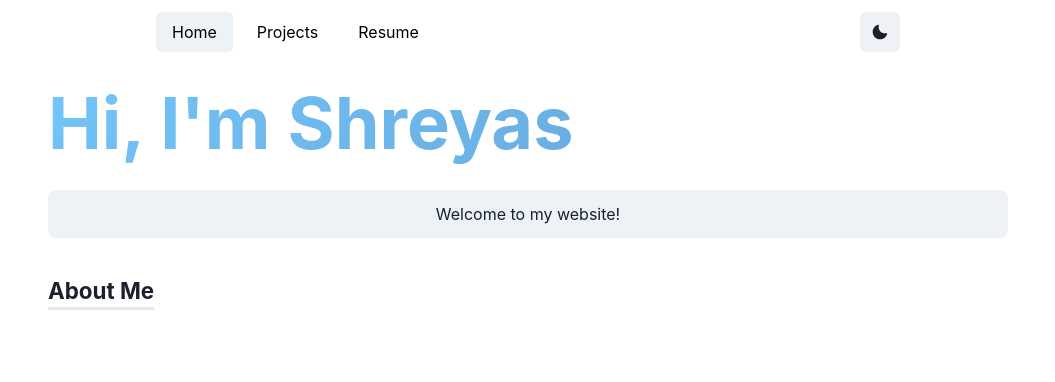
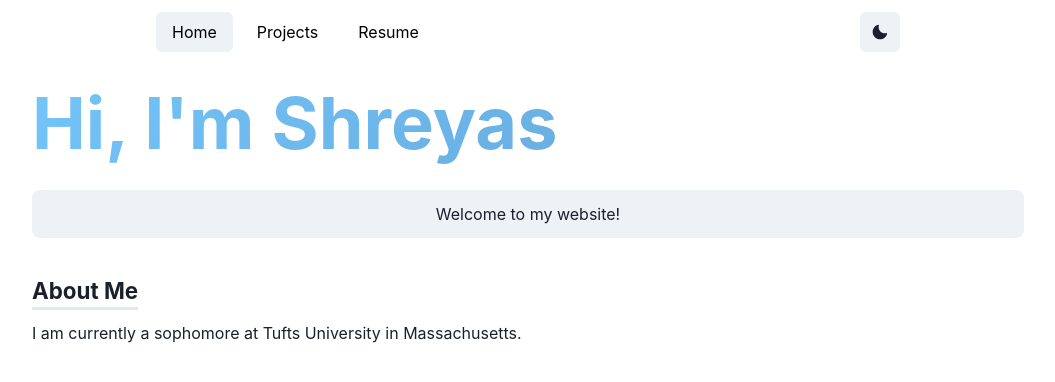
Before and after one commit to shreyasravi320/website, a Next.js app: page / in a window 1280 px wide. Shown: the top 382 px of the page, without its empty margins (112-1167 px from the left). Built offline with nearby package versions, Linux system fonts and the light colour scheme.

Commit message:
Fixed stuff

```diff
--- a/components/layouts/main.js
+++ b/components/layouts/main.js
@@ -12,7 +12,7 @@ const Main = ({ children, router }) => {
 
             <NavBar path={router.asPath}/>
 
-            <Container maxW="container.lg" pt={14}>
+            <Container maxW="container.xl" pt={14}>
                 {children}
             </Container>
         </Box>
--- a/components/slangGridItem.js
+++ b/components/slangGridItem.js
@@ -4,7 +4,7 @@ import { Heading, Box, Text, LinkBox, LinkOverlay, useColorModeValue } from '@ch
 import SlangSVG from "../pages/imgs/slang.svg"
 
 const SlangGridItem = ({ textColor, children }) => (
-    <Box w="100%" textAlign="center">
+    <Box textAlign="center">
         <NextLink href={`/projects/slang`} scroll={false}>
             <LinkBox cursor="pointer">
 
--- a/pages/_app.js
+++ b/pages/_app.js
@@ -1,6 +1,7 @@
 import { ChakraProvider } from "@chakra-ui/provider"
 import Layout from "../components/layouts/main"
 import theme from "../lib/theme"
+import './cursor.css'
 
 const Website = ({ Component, pageProps, router }) => {
     return (
--- /dev/null
+++ b/pages/cursor.css
@@ -0,0 +1,13 @@
+.Typist .Cursor {
+  display: inline-block; }
+  .Typist .Cursor--blinking {
+    opacity: 1;
+    animation: blink 1s linear infinite; }
+
+@keyframes blink {
+  0% {
+    opacity: 1; }
+  50% {
+    opacity: 0; }
+  100% {
+    opacity: 1; } }
--- a/pages/index.js
+++ b/pages/index.js
@@ -3,6 +3,7 @@ import styled from "@emotion/styled"
 import { keyframes } from "@emotion/react"
 import Section from "../components/section"
 import { useEffect } from 'react'
+import Typist from 'react-typist'
 
 const gradient = keyframes`
 from {
@@ -21,16 +22,6 @@ const AnimatedGradientText = styled.h1`
     -webkit-animation: ${gradient} 6s ease-in-out infinite;
 `
 
-// const Blink = styled.h1`
-//     opacity: 1;
-//     animation: blink 1s linear infinite;
-//     @keyframes blink {
-//         0% { opacity:1; }
-//         50% { opacity:0; }
-//         100% { opacity:1; }
-//     }
-// `
-
 const Page = () => {
     useEffect(() => {
         window.scrollTo(0, 0)
@@ -42,21 +33,22 @@ const Page = () => {
                 <Box flexGrow={1}>
                         <Heading as="h2" variant="page-title">
                             <AnimatedGradientText>
-                                {/* <Typist startDelay={500} avgTypingDelay={100}  */}
-                                    {/* className={Blink} */}
-                                    {/* cursor={{hideWhenDone: true, hideWhenDoneDelay: 500}}> */}
-                                    Hi, {/*  <Typist.Delay ms={250}/> */} I&apos;m Shreyas
-                                {/* </Typist> */}
+                                <Typist startDelay={1000} avgTypingDelay={100}
+                                    cursor={{hideWhenDone: true, hideWhenDoneDelay: 2400, blink: true}}>
+                                    Hi, <Typist.Delay ms={250}/> I&apos;m <Typist.Delay ms={50}/> Shreyas
+                                </Typist>
                             </AnimatedGradientText>
                         </Heading>
                 </Box>
             </Box>
 
-            <Box borderRadius="lg" bg={useColorModeValue("gray.100", "gray.900")} p={3} mt={6} mb={10} align="center">
-                Welcome to my website!
-            </Box>
+            <Section delay={3.2}>
+                <Box borderRadius="lg" bg={useColorModeValue("gray.100", "gray.900")} p={3} mt={6} mb={10} align="center">
+                    Welcome to my website!
+                </Box>
+            </Section>
 
-            <Section delay={0.3}>
+            <Section delay={4.2}>
                 <Heading
                     as="h3"
                     variant="section-title"
@@ -64,6 +56,7 @@ const Page = () => {
                 >
                     About Me
                 </Heading>
+                I am currently a sophomore at Tufts University in Massachusetts.
             </Section>
         </Container>
     )
--- a/pages/projects.js
+++ b/pages/projects.js
@@ -22,7 +22,7 @@ const Projects = () => {
     })
 
     return (
-        <Container minW="container.lg">
+        <Container maxW="container.lg">
             <Box display={{md:"flex"}} mt={6}>
                 <Box flexGrow={1}>
                     <GradientText>
```
